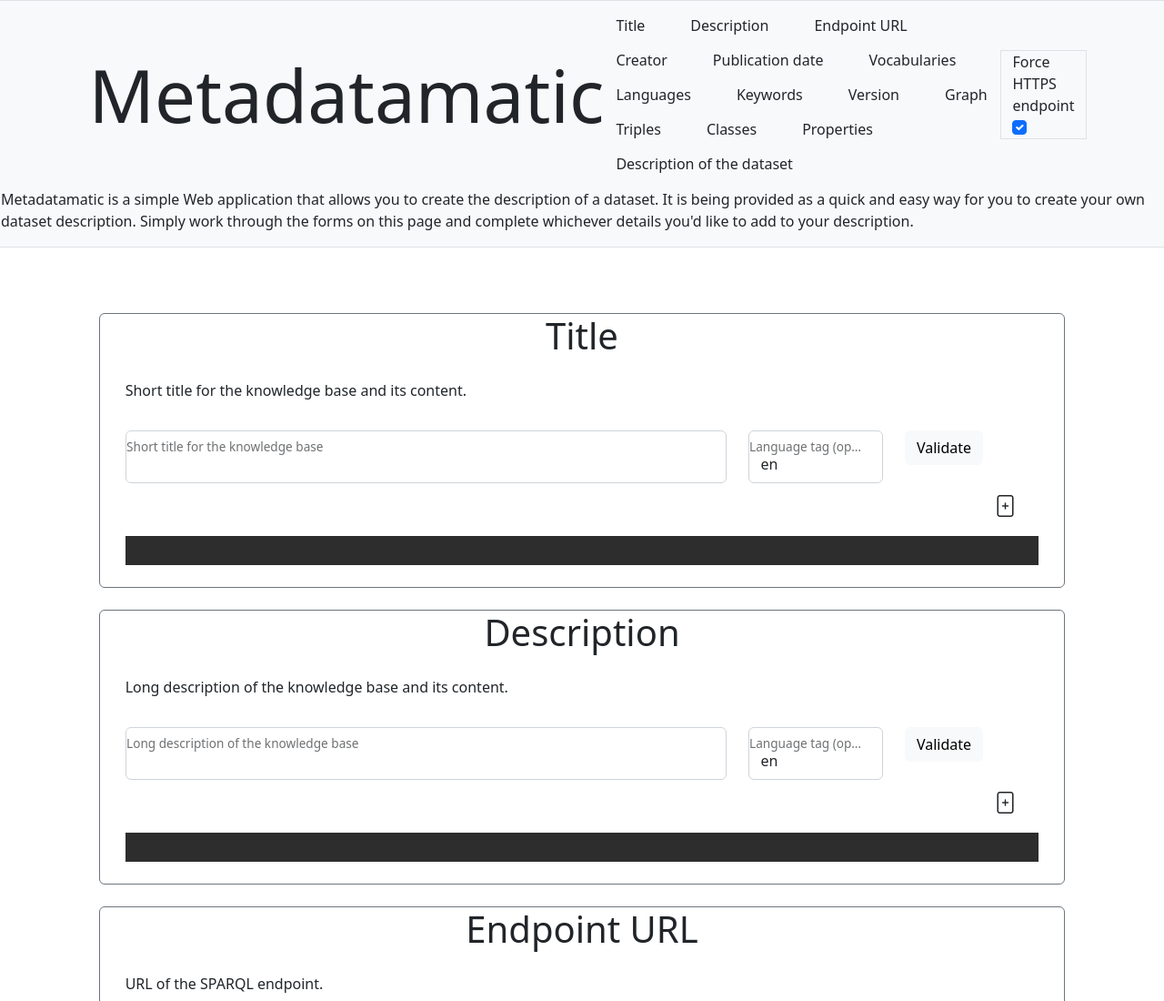
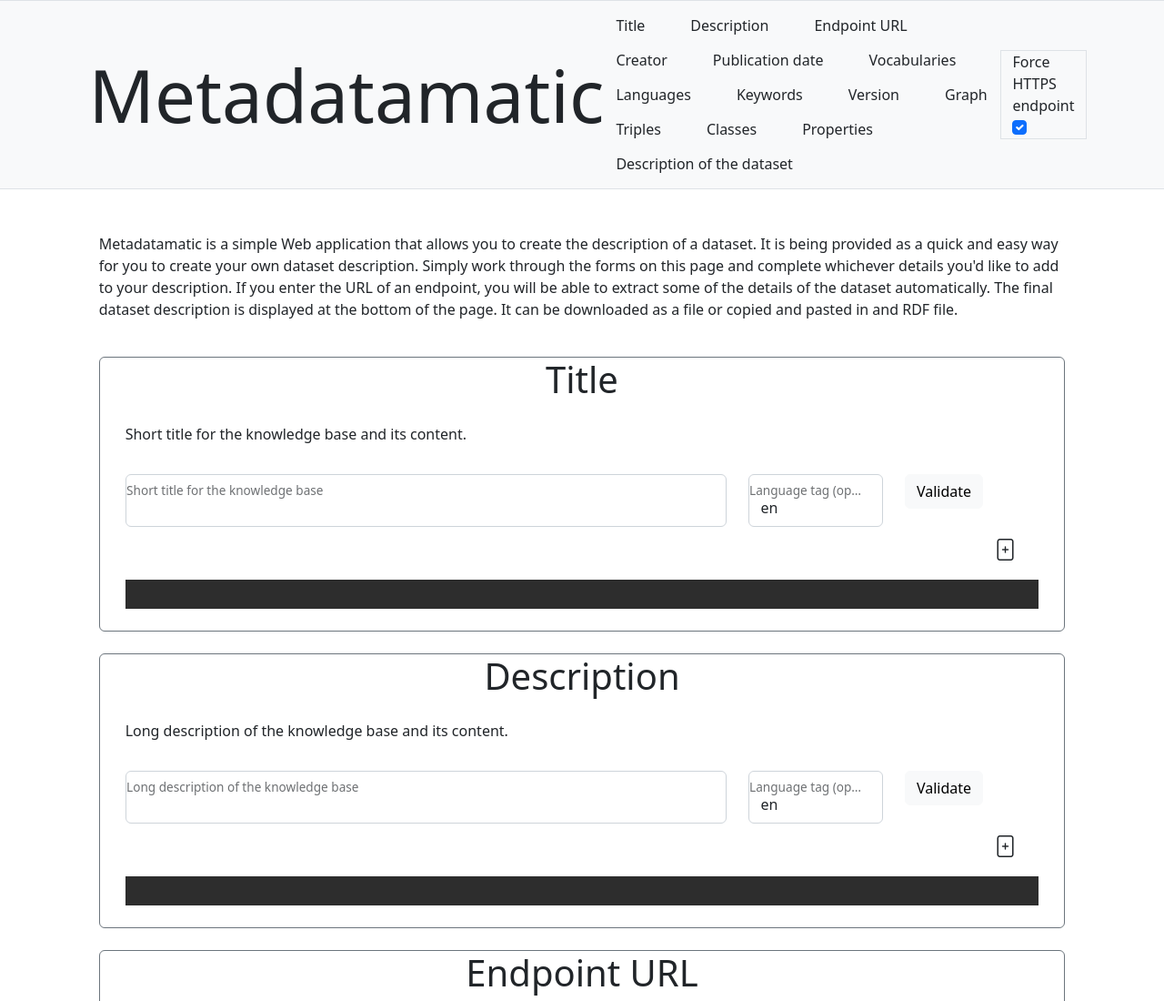
Before and after one commit to Wimmics/voidmatic, a website built with Parcel: page src/index.html in a window 1280 px wide. Shown: the top 1100 px of the page at 91% size. Built offline with nearby package versions, Linux system fonts and the light colour scheme; a script that the page names is missing; what rdflib would draw is missing.

Commit message:
desc pragraph

```diff
--- a/src/index.html
+++ b/src/index.html
@@ -66,17 +66,20 @@
         </nav>
         <div class='col-1'>
         </div>
-        <p>
-            Metadatamatic is a simple Web application that allows you to create the description of a dataset.
-            It is being provided as a quick and easy way for you to create your own dataset description.
-            Simply work through the forms on this page and complete whichever details you'd like to add to your description.
-           <!-- We could expand giving some info such as: To start, you should firs... As a minimum you'll need to supply ...  -->
-        </p>
     </div>
     <div class='row justify-content-center my-5' id='rootContainer'>
         <div class='col-1'>
         </div>
         <div class='col-10 justify-content-center' id='mainContentCol'>
+            <p>
+                Metadatamatic is a simple Web application that allows you to create the description of a dataset.
+                It is being provided as a quick and easy way for you to create your own dataset description.
+                Simply work through the forms on this page and complete whichever details you'd like to add to your description.
+                If you enter the URL of an endpoint, you will be able to extract some of the details of the dataset automatically.
+                The final dataset description is displayed at the bottom of the page. It can be downloaded as a file or copied and pasted in and RDF file.
+
+               <!-- We could expand giving some info such as: To start, you should firs... As a minimum you'll need to supply ...  -->
+            </p>
             <div class='row'>
                 <div class='col-12 p-4' id='dataCol'>
                 </div>
```
